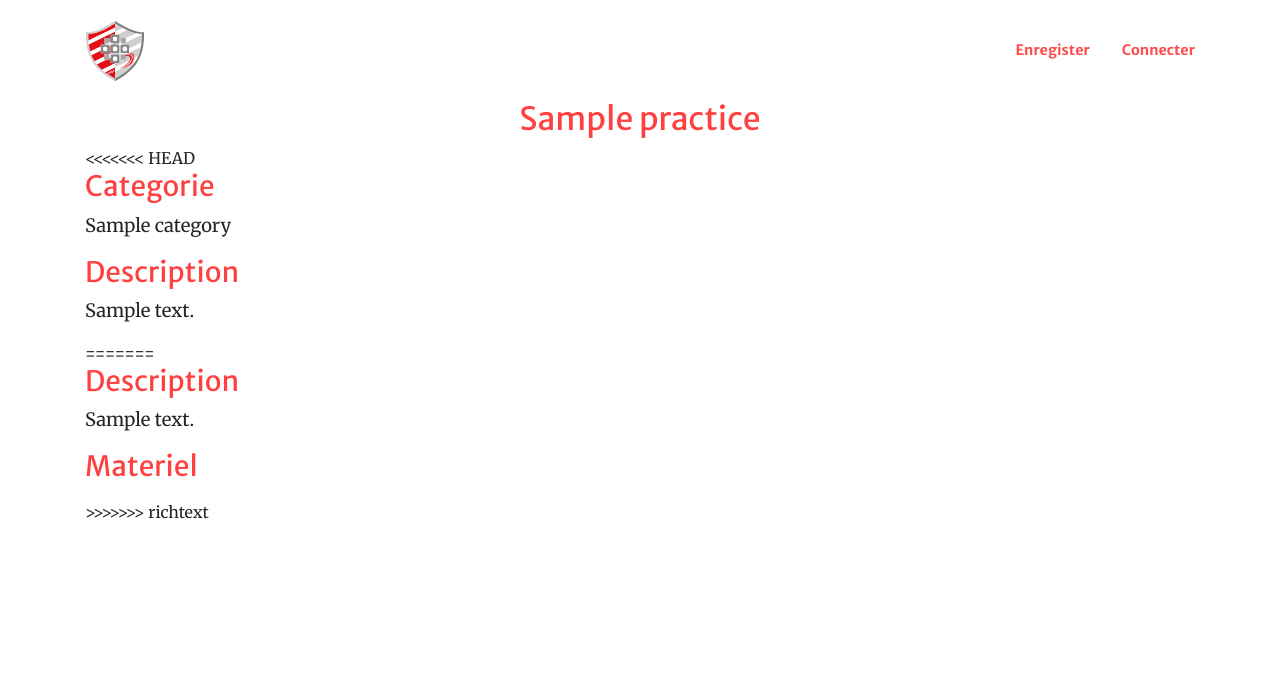
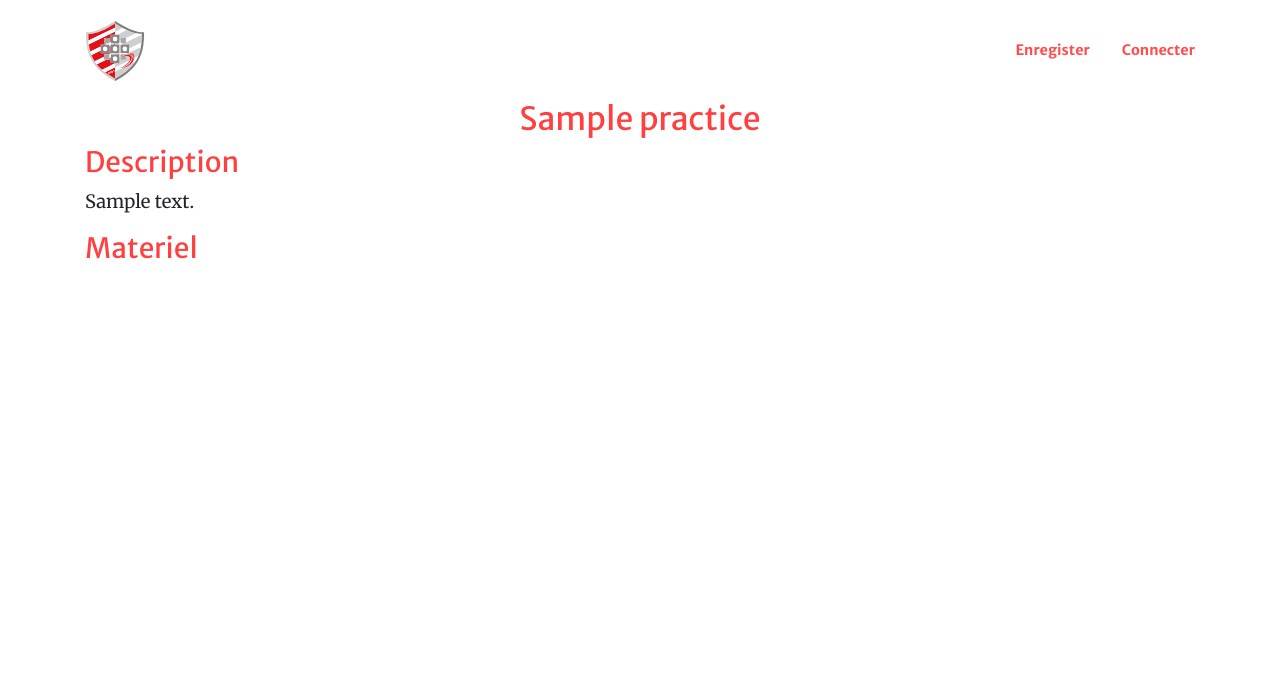
Before and after one commit to cendrars59/clubManager, a Django app: page /training/practices/practice/1/ in a window 1280 px wide. Shown: the top 674 px of the page. Run offline with Django 3.2, Linux system fonts and the light colour scheme; tables that the repository leaves empty hold one stand-in row (values such as "Sample post"); some libraries are stand-ins or nearby versions.

Commit message:
Branch init

```diff
--- a/training/templates/training/practice_detail.html
+++ b/training/templates/training/practice_detail.html
@@ -13,18 +13,10 @@
                 </h2>
             </div>
             <div class="col-sm-12 align-self-baseline div-description">
-<<<<<<< HEAD
-                <h3 class="text-red-75">Categorie</h3>
-                <p>{{object.category}}</p>
-                <h3 class="text-red-75">Description</h3>
-                <p>{{object.description | safe }}</p>
-
-=======
                 <h3 class="text-red-75">Description</h3>
                 <p>{{object.description | safe }}</p>
                 <h3 class="text-red-75">Materiel</h3>
                 <p>{{object.material}}</p>
->>>>>>> richtext
             </div>
         </div>
     </div>
```
